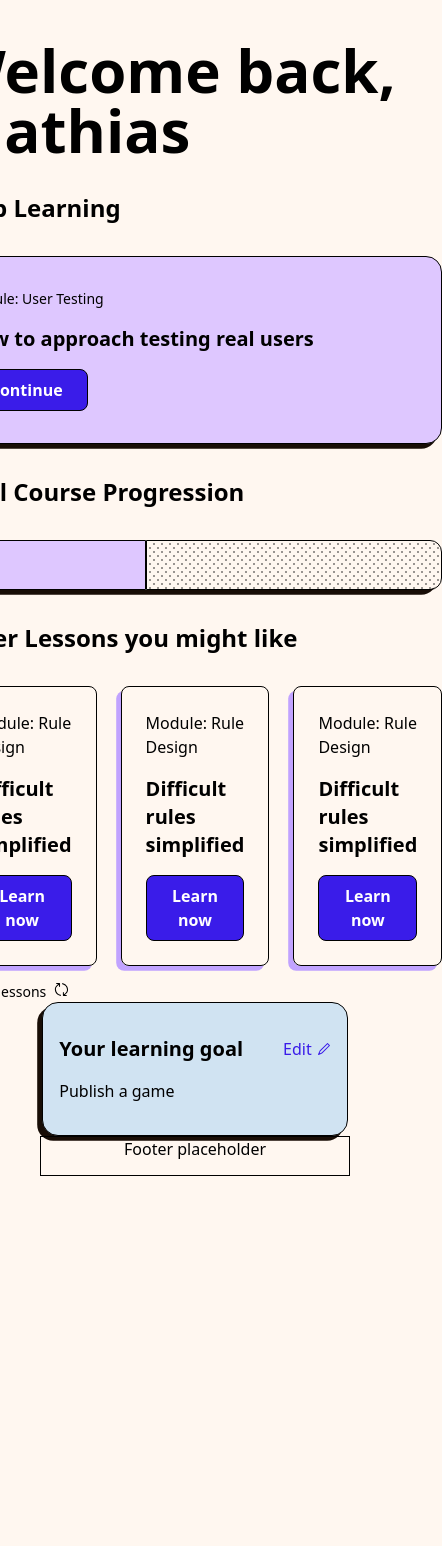
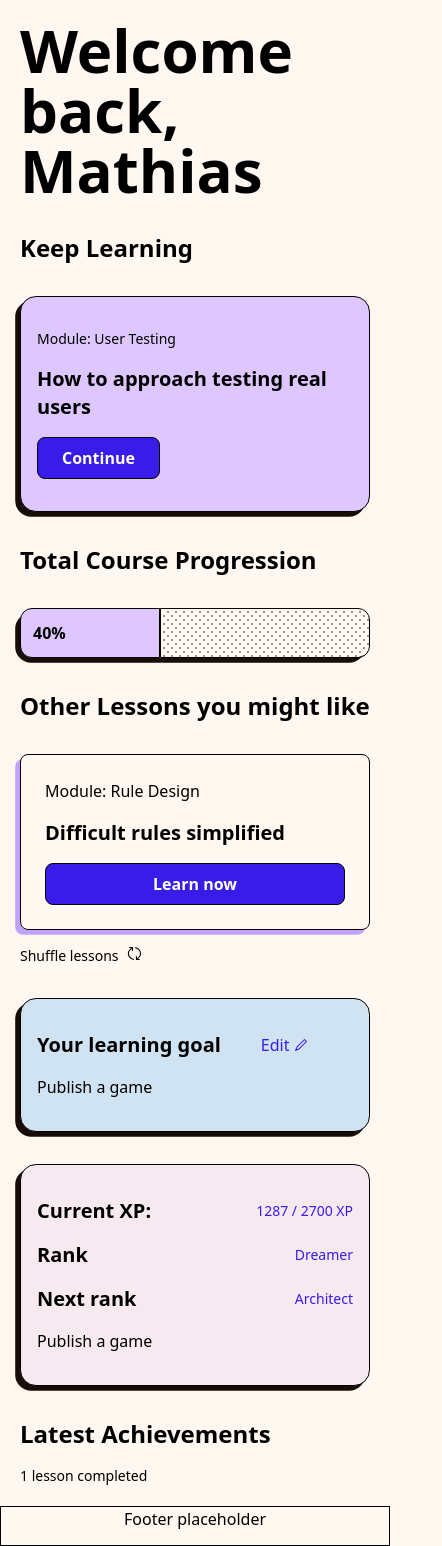
Before and after one commit to t-holmquist/learning-platform, a Next.js app: page /dashboard in a window 390 px wide. Shown: the whole page, 442 px wide, since content can reach past the window. Before the commit the page ends 1216 px from the top, so only its background shows below. Built offline with nearby package versions, Linux system fonts and the light colour scheme.

Commit message:
feat: add Achievements and XpCard components to dashboard

```diff
--- a/app/dashboard/page.tsx
+++ b/app/dashboard/page.tsx
@@ -1,15 +1,17 @@
+import Achievements from "@/components/ui/achievements";
 import ContinueLessonCard from "@/components/ui/continueLessonCard";
 import LearningGoal from "@/components/ui/LearningGoal";
 import { ProgressBar } from "@/components/ui/progressBar";
 import RecommendedLessons from "@/components/ui/recommendedLessons";
+import XpCard from "@/components/ui/xpCard";
 
 export default function Dashboard() {
   return (
-    <div className="flex flex-col min-h-screen p-10">
+    <div className="flex flex-col min-h-screen">
       <nav className="hidden sm:block w-full h-10 border text-center">
         Navbar placeholder
       </nav>
-      <section className="flex flex-col sm:flex-row justify-between items-center">
+      <section className="flex p-5 sm:p-10 flex-col gap-8 sm:flex-row justify-between items-center">
         <div className="flex flex-col gap-8">
           <h1 className="font-black text-6xl">Welcome back, Mathias</h1>
           <h2 className="font-bold text-2xl">Keep Learning</h2>
@@ -19,8 +21,10 @@ export default function Dashboard() {
           <h2 className="font-bold text-2xl">Other Lessons you might like</h2>
           <RecommendedLessons />
         </div>
-        <aside>
+        <aside className="flex flex-col gap-8 w-full sm:w-fit">
           <LearningGoal />
+          <XpCard />
+          <Achievements />
         </aside>
       </section>
       <footer className="w-full h-10 border text-center">
--- /dev/null
+++ b/components/ui/achievements.tsx
@@ -0,0 +1,15 @@
+
+
+const Achievements = () => {
+  return (
+    <section className="flex flex-col gap-4">
+        <h2 className="font-bold text-2xl">Latest Achievements</h2>
+        <div className="flex flex-col gap-2">
+          {/* image */}
+          <p className="text-sm">1 lesson completed</p>
+        </div>
+    </section>
+  )
+}
+
+export default Achievements
--- /dev/null
+++ b/components/ui/mobileTabNav.tsx
@@ -0,0 +1,17 @@
+
+const mobileTabNav = () => {
+  return (
+
+    // Mobile nav test
+    <div className="flex justify-center">
+        <div className="sm:hidden w-10/12 flex justify-between fixed bottom-4 py-4 px-8 rounded-full bg-bg-red border">
+          <p className="text-primary">Home</p>
+          <p>Lesson</p>
+          <p>Assets</p>
+          <p>Account</p>
+        </div>
+    </div>
+  )
+}
+
+export default mobileTabNav
--- a/components/ui/recommendedLessons.tsx
+++ b/components/ui/recommendedLessons.tsx
@@ -7,17 +7,17 @@ const RecommendedLessons = () => {
     <div className="space-y-4">
         <section className="flex gap-6">
             {/* Cards */}
-            <div className="flex flex-col gap-4 p-6 justify-center border shadow-primaryRed rounded-small">
+            <div className="w-full sm:w-fit flex flex-col gap-4 p-6 justify-center border shadow-primaryRed rounded-small">
                 <p>Module: Rule Design</p>
                 <h3 className='text-xl font-bold'>Difficult rules simplified</h3>
                 <Button title="Learn now"/>
             </div>
-            <div className="flex flex-col gap-4 p-6 justify-center border shadow-primaryRed rounded-small">
+            <div className="hidden sm:flex flex-col gap-4 p-6 justify-center border shadow-primaryRed rounded-small">
                 <p>Module: Rule Design</p>
                 <h3 className='text-xl font-bold'>Difficult rules simplified</h3>
                 <Button title="Learn now"/>
             </div>
-            <div className="flex flex-col gap-4 p-6 justify-center border shadow-primaryRed rounded-small">
+            <div className="hidden sm:flex flex-col gap-4 p-6 justify-center border shadow-primaryRed rounded-small">
                 <p>Module: Rule Design</p>
                 <h3 className='text-xl font-bold'>Difficult rules simplified</h3>
                 <Button title="Learn now"/>
--- /dev/null
+++ b/components/ui/xpCard.tsx
@@ -0,0 +1,23 @@
+
+
+const XpCard = () => {
+  return (
+    <div className='flex flex-col px-4 p-8 gap-4 border rounded-large bg-bg-red shadow-primary'>
+        <div className="flex justify-between items-center">
+            <h3 className='text-xl font-bold'>Current XP:</h3>
+            <p className="text-sm text-primary">1287 / 2700 XP</p>
+        </div>
+        <div className="flex justify-between items-center">
+            <h3 className='text-xl font-bold'>Rank</h3>
+            <p className="text-sm text-primary">Dreamer</p>
+        </div>
+        <div className="flex justify-between items-center">
+            <h3 className='text-xl font-bold'>Next rank</h3>
+            <p className="text-sm text-primary">Architect</p>
+        </div>
+        <p>Publish a game</p>
+    </div>
+  )
+}
+
+export default XpCard;
```
